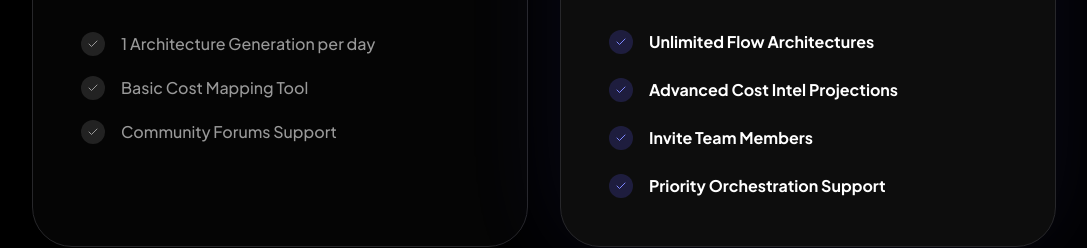
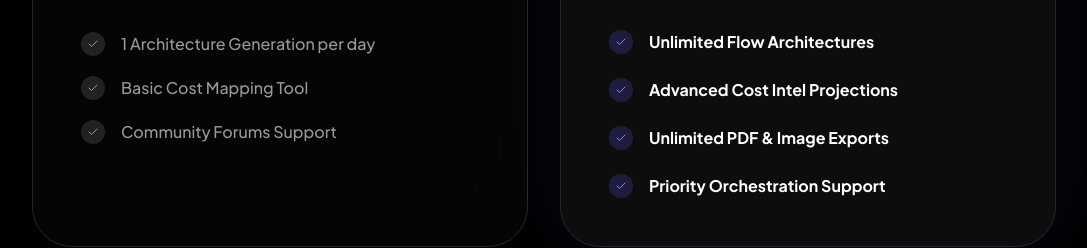
Before and after one commit to mahmoudahmedalaa/pylonstack, a Next.js app: page / in a window 1280 px wide. Shown: the part 7420-7668 px from the top of the page, without its empty margins (96-1183 px from the left). Built offline with nearby package versions, Linux system fonts and the light colour scheme; no server answers.

Commit message:
feature: add unlimited pdf exports to pricing

```diff
--- a/src/components/home/LinearPricing.tsx
+++ b/src/components/home/LinearPricing.tsx
@@ -143,7 +143,9 @@
                 <div className="flex h-6 w-6 shrink-0 items-center justify-center rounded-full bg-indigo-500/20">
                   <Check className="h-3 w-3 text-indigo-400" />
                 </div>
-                <span className="text-base font-bold text-white">Invite Team Members</span>
+                <span className="text-base font-bold text-white">
+                  Unlimited PDF & Image Exports
+                </span>
               </div>
               <div className="flex items-center gap-4">
                 <div className="flex h-6 w-6 shrink-0 items-center justify-center rounded-full bg-indigo-500/20">
```
